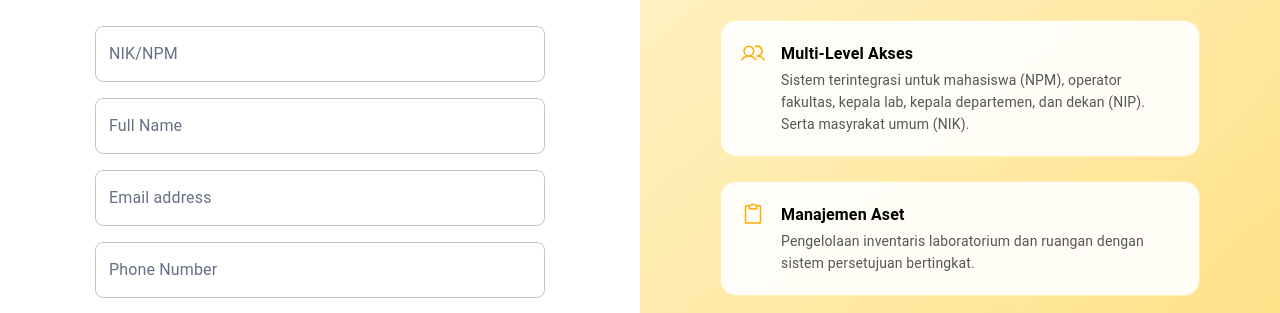
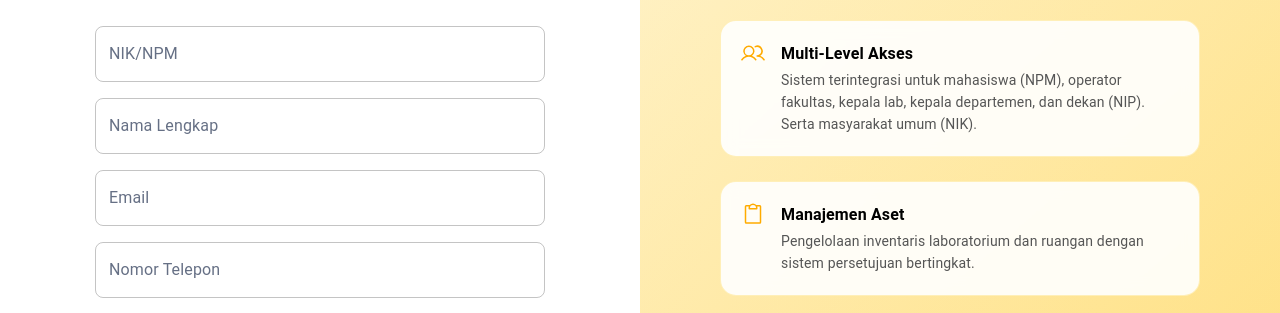
Before and after one commit to RachmatFajar1603/frontendApura, a Next.js app: page /sign-up in a window 1280 px wide. Shown: the part 284-597 px from the top of the page. Built offline with nearby package versions, Linux system fonts and the light colour scheme; no server answers.

Commit message:
fix the bug

```diff
--- a/src/components/auth/layout.tsx
+++ b/src/components/auth/layout.tsx
@@ -67,7 +67,7 @@ export function Layout({ children }: LayoutProps): React.JSX.Element {
     {
       icon: <Users size={24} />,
       title: 'Multi-Level Akses',
-      description: 'Sistem terintegrasi untuk mahasiswa (NPM), operator fakultas, kepala lab, kepala departemen, dan dekan (NIP). Serta masyrakat umum (NIK).'
+      description: 'Sistem terintegrasi untuk mahasiswa (NPM), operator fakultas, kepala lab, kepala departemen, dan dekan (NIP). Serta masyarakat umum (NIK).'
     },
     {
       icon: <Clipboard size={24} />,
--- a/src/components/auth/sign-up-form.tsx
+++ b/src/components/auth/sign-up-form.tsx
@@ -130,7 +130,7 @@ export function SignUpForm(): React.JSX.Element {
             render={({ field }) => (
               <FormControl error={Boolean(errors.noIdentitas)}>
                 <InputLabel>NIK/NPM</InputLabel>
-                <OutlinedInput {...field} label="NIK" type="number" />
+                <OutlinedInput {...field} label="NIK/NPM" type="text" />
                 {errors.noIdentitas ? <FormHelperText>{errors.noIdentitas.message}</FormHelperText> : null}
               </FormControl>
             )}
@@ -141,8 +141,8 @@ export function SignUpForm(): React.JSX.Element {
             rules={{ required: 'Full Name is required' }}
             render={({ field }) => (
               <FormControl error={Boolean(errors.namaLengkap)}>
-                <InputLabel>Full Name</InputLabel>
-                <OutlinedInput {...field} label="Full Name" />
+                <InputLabel>Nama Lengkap</InputLabel>
+                <OutlinedInput {...field} label="Nama Lengkap" />
                 {errors.namaLengkap ? <FormHelperText>{errors.namaLengkap.message}</FormHelperText> : null}
               </FormControl>
             )}
@@ -159,8 +159,8 @@ export function SignUpForm(): React.JSX.Element {
             }}
             render={({ field }) => (
               <FormControl error={Boolean(errors.email)}>
-                <InputLabel>Email address</InputLabel>
-                <OutlinedInput {...field} label="Email address" type="email" />
+                <InputLabel>Email</InputLabel>
+                <OutlinedInput {...field} label="Email" type="email" />
                 {errors.email ? <FormHelperText>{errors.email.message}</FormHelperText> : null}
               </FormControl>
             )}
@@ -178,8 +178,8 @@ export function SignUpForm(): React.JSX.Element {
             }}
             render={({ field }) => (
               <FormControl error={Boolean(errors.phoneNumber)}>
-                <InputLabel>Phone Number</InputLabel>
-                <OutlinedInput {...field} label="Phone Number" type="tel" />
+                <InputLabel>Nomor Telepon</InputLabel>
+                <OutlinedInput {...field} label="Nomor Telepon" type="tel" />
                 {errors.phoneNumber ? <FormHelperText>{errors.phoneNumber.message}</FormHelperText> : null}
               </FormControl>
             )}
```
